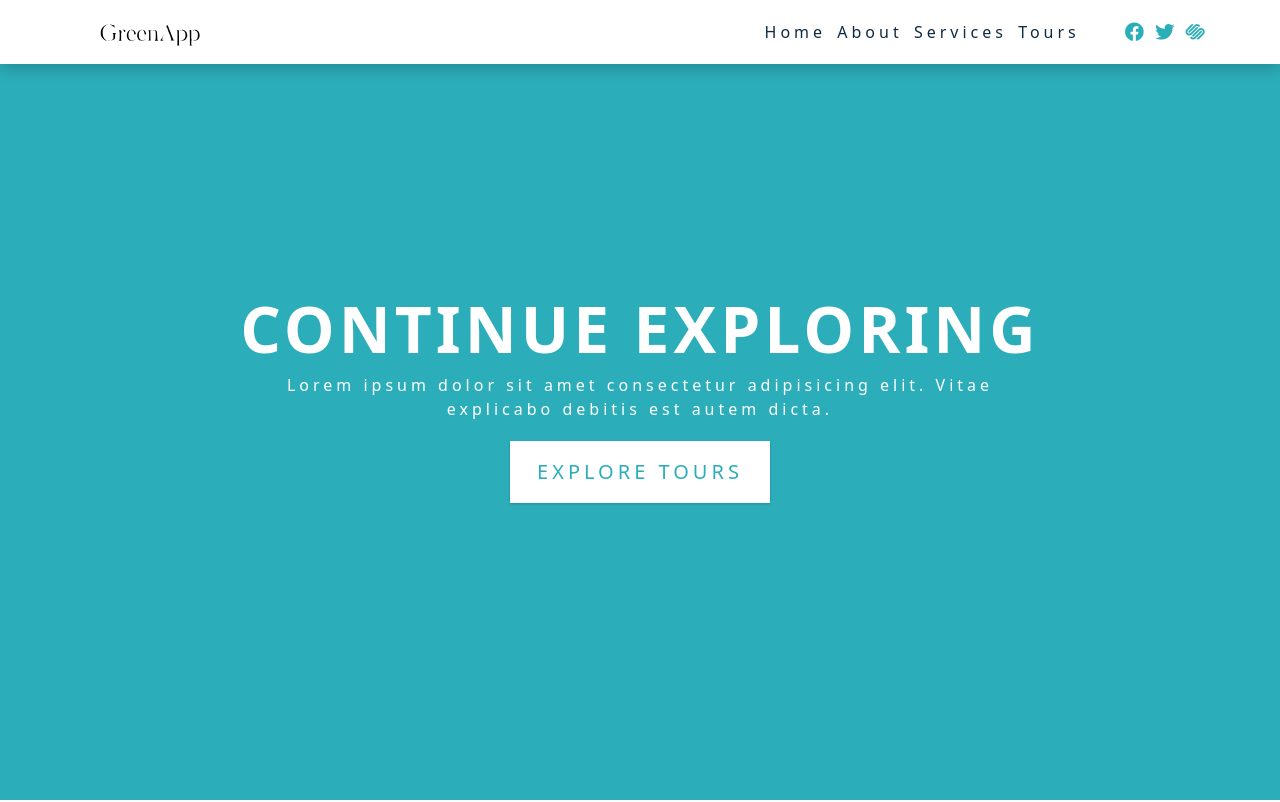
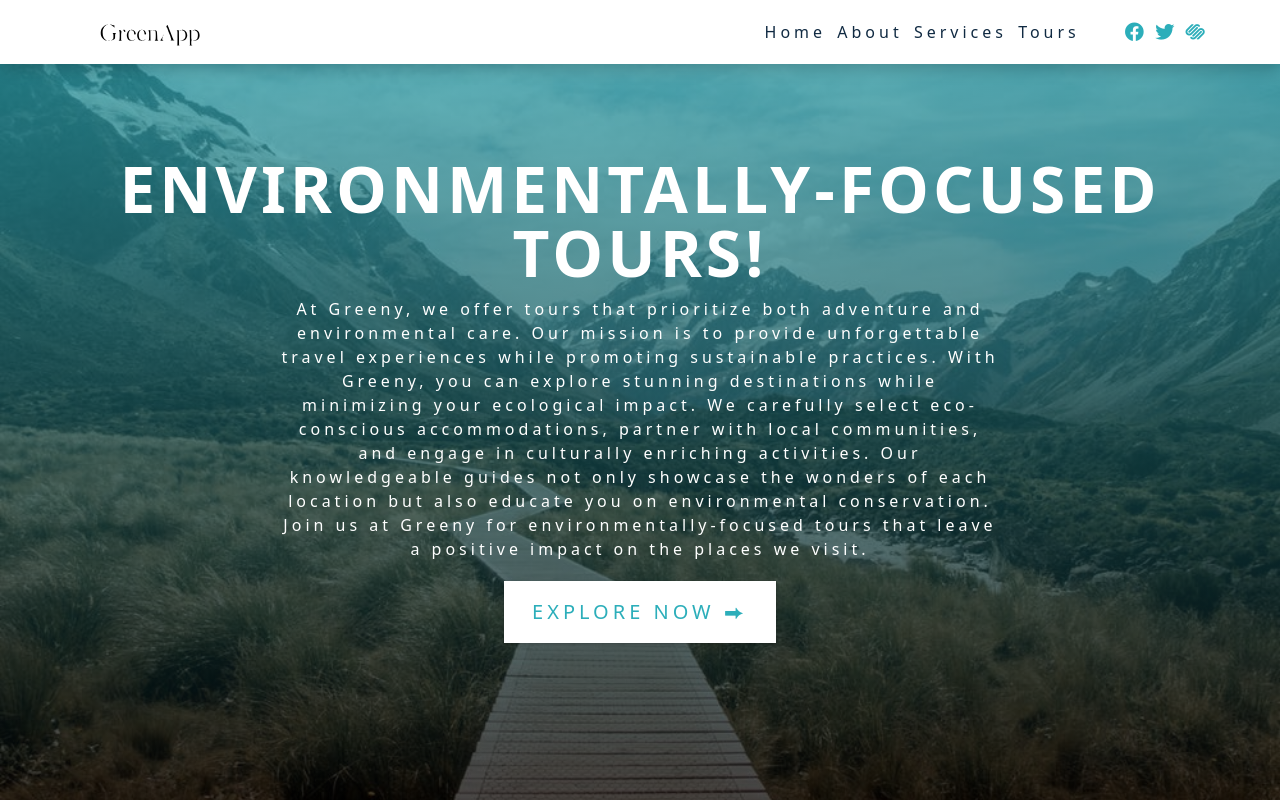
Before and after one commit to Stiflerzak/Greenapp, a React (Create React App) app: page / in a window 1280 px wide. Shown: the top 802 px of the page. Built offline with nearby package versions, Linux system fonts and the light colour scheme.

Commit message:
Added logo

```diff
--- a/src/components/Hero.js
+++ b/src/components/Hero.js
@@ -2,13 +2,13 @@ const Hero = () => {
   return (
     <section className="hero" id="home">
       <div className="hero-banner">
-        <h1>continue exploring</h1>
+        <h1>Environmentally-Focused Tours!</h1>
         <p>
-          Lorem ipsum dolor sit amet consectetur adipisicing elit. Vitae
-          explicabo debitis est autem dicta.
+        At Greeny, we offer tours that prioritize both adventure and environmental care.
+        Our mission is to provide unforgettable travel experiences while promoting sustainable practices. With Greeny, you can explore stunning destinations while minimizing your ecological impact. We carefully select eco-conscious accommodations, partner with local communities, and engage in culturally enriching activities. Our knowledgeable guides not only showcase the wonders of each location but also educate you on environmental conservation. Join us at Greeny for environmentally-focused tours that leave a positive impact on the places we visit.
         </p>
         <a href="#tours" className="btn hero-btn">
-          explore tours
+          Explore Now &#11157;
         </a>
       </div>
     </section>
--- a/src/components/Navbar.js
+++ b/src/components/Navbar.js
@@ -1,6 +1,6 @@
 import React from "react";
 import logo from "../images/logo.svg";
-import { pageLinks } from "../data";
+import { pageLinks, socialLinks } from "../data";
 
 const Navbar = () => {
   return (
@@ -16,7 +16,6 @@ const Navbar = () => {
 
           <ul className="nav-links" id="nav-links">
             {pageLinks.map((link) => (
-
               <li key={link.id}>
                 <a href={link.href} className="nav-link">
                   {link.text}
@@ -26,36 +25,16 @@ const Navbar = () => {
           </ul>
 
           <ul className="nav-icons">
-            <li>
-              <a
-                href="https://www.twitter.com"
-                target="_blank"
-                rel="noopener noreferrer"
-                className="nav-icon"
-              >
-                <i className="fab fa-facebook"></i>
-              </a>
-            </li>
-            <li>
-              <a
-                href="https://www.twitter.com"
-                target="_blank"
-                rel="noopener noreferrer"
-                className="nav-icon"
-              >
-                <i className="fab fa-twitter"></i>
-              </a>
-            </li>
-            <li>
-              <a
-                href="https://www.twitter.com"
-                target="_blank"
-                rel="noopener noreferrer"
-                className="nav-icon"
-              >
-                <i className="fab fa-squarespace"></i>
-              </a>
-            </li>
+            {socialLinks.map((link) => {
+              const { id, href, icon } = link;
+              return (
+                <li key={id}>
+                  <a href={href} target="_blank" rel="noreferrer" className="nav-icon">
+                    <i className={icon}></i>
+                  </a>
+                </li>
+              );
+            })}
           </ul>
         </div>
       </nav>
--- a/src/data.js
+++ b/src/data.js
@@ -1,6 +1,16 @@
+// Page links
+
 export const pageLinks= [
     {id: 1, href: '#home', text: 'home'},
     {id: 2, href: '#about', text: 'about'},
     {id: 3, href: '#services', text: 'services'},
     {id: 4, href: '#tours', text: 'tours'},
 ]
+
+// social media links
+
+export const socialLinks= [
+    {id: 1, href: 'https://www.twitter.com', icon: 'fab fa-facebook'},
+    {id: 2, href: 'https://www.twitter.com', icon: 'fab fa-twitter'},
+    {id: 3, href: 'https://www.twitter.com', icon: 'fab fa-squarespace'},
+]
--- a/src/index.css
+++ b/src/index.css
@@ -206,10 +206,10 @@ Hero
   border-color: var(--clr-white);
 }
 @media screen and (min-width: 768px) {
-  /* .hero {
+  .hero {
     background: linear-gradient(rgb(44, 174, 186, 0.7), rgba(0, 0, 0, 0.7)),
-      url('../images/main.jpeg') center/cover no-repeat;
-  } */
+      url('./images/main.jpeg') center/cover no-repeat;
+  }
   .hero-banner {
     padding: 0;
   }
```
Also changed, not shown: 1 other file (tests, documents, lock files or other folders).
